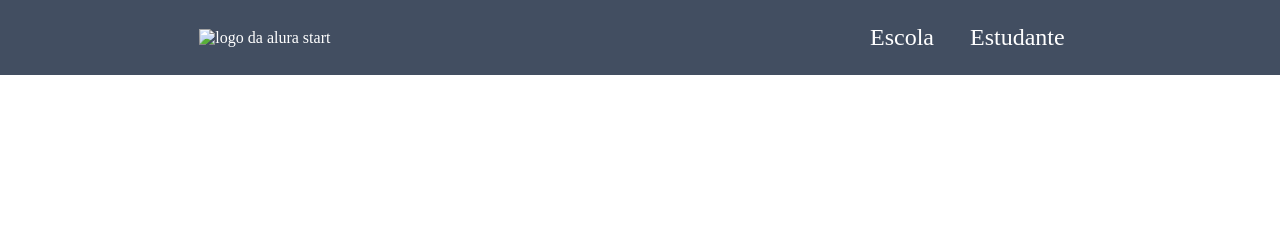
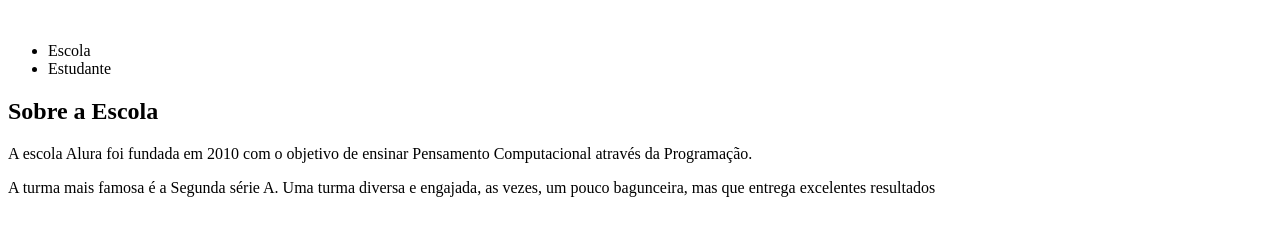
Before and after one commit to helo-stoco/Hstoco-prot-tipo, a plain HTML site: page index.html in a window 1280 px wide. Drawn offline with Linux system fonts and the light colour scheme.

Commit message:
Add files via upload

```diff
--- a/index.html
+++ b/index.html
@@ -1,19 +1,29 @@
 <!DOCTYPE html>
-<html lang="en">
+<html>
 <head>
-    <meta charset="UTF-8">
-    <meta http-equiv="X-UA-Compatible" content="IE=edge">
-    <meta name="viewport" content="width=device-width, initial-scale=1.0">
-    <title>Document</title>
-    <link rel="stylesheet" href="style.css">
+    <meta charset="utf-8">
+    <meta name="viewport" content="width=device-width, initial-scale=1">
+    <title>Meu projeto alura</title>
+    <link rel="stylesheet" type="text/css" href="style.css">
 </head>
 <body>
     <header class="cabecalho">
-        <img class="cabecalho-imagem" scr="logoAlura.png" alt="logo da alura start">
+        <img class="cabecalho-imagem" scr="logoAlura.png">
         <ul class="cabecalho-lista">
             <li class="cabecalho-lista-item">Escola</li>
             <li class="cabecalho-lista-item">Estudante</li>
         </ul>
     </header>
+    <section class="escola">
+        <div class="escola-div">
+            <h2 class="escola-titulo">Sobre a Escola</h2>
+            <p class="escola-texto-um">A escola Alura foi fundada em 2010
+            com o objetivo de ensinar Pensamento Computacional através da
+            Programação.</p>
+            <p class="escola-texto-dois">A turma mais famosa é a Segunda
+            série A. Uma turma diversa e engajada, as vezes, um pouco
+            bagunceira, mas que entrega excelentes resultados</p>
+        </div>
+    </section>
 </body>
 </html>
--- a/style.css
+++ /dev/null
@@ -1,22 +0,0 @@
-*{
-margin: 0;
-padding: 0 ;
-}
-
-.cabecalho{
- background-color:#424E61;
- color:white;
- display:flex;
- justify-content: space-around;
- align-items: center;
- padding: 24px 0;
-}
-
-.cabecalho-imagem{
-    width: 20%;
-}
-.cabecalho-lista-item{
-    display:inline-block;
-    margin: 0 16px;
-    font-size: 24px;
-}
```
Also changed, not shown: logoAlura.png (deleted).
